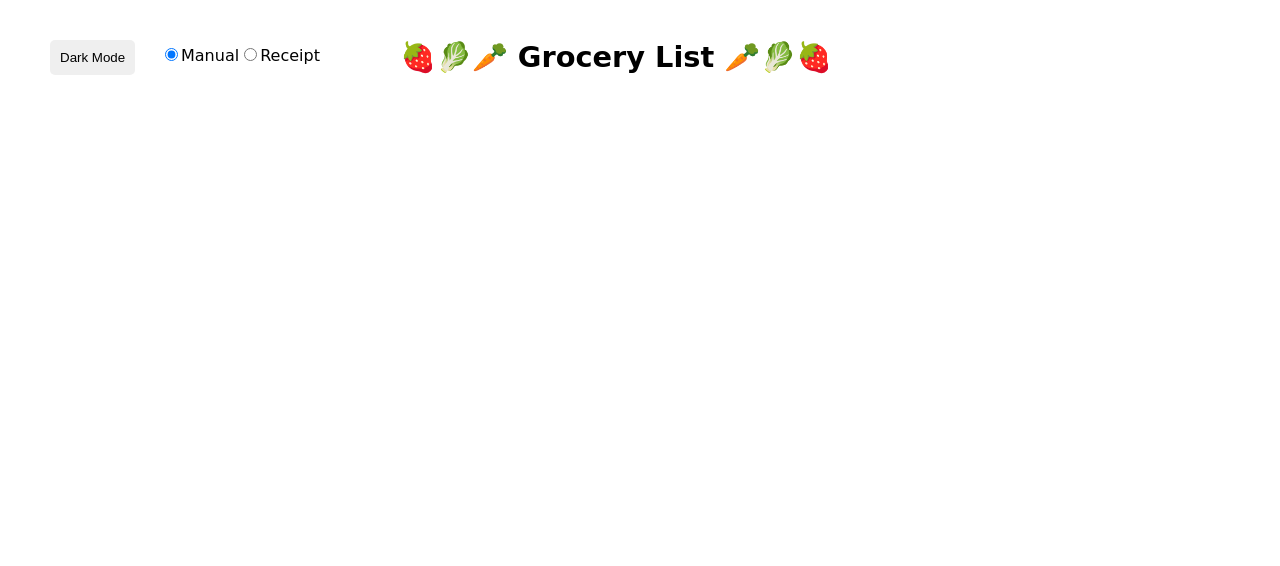
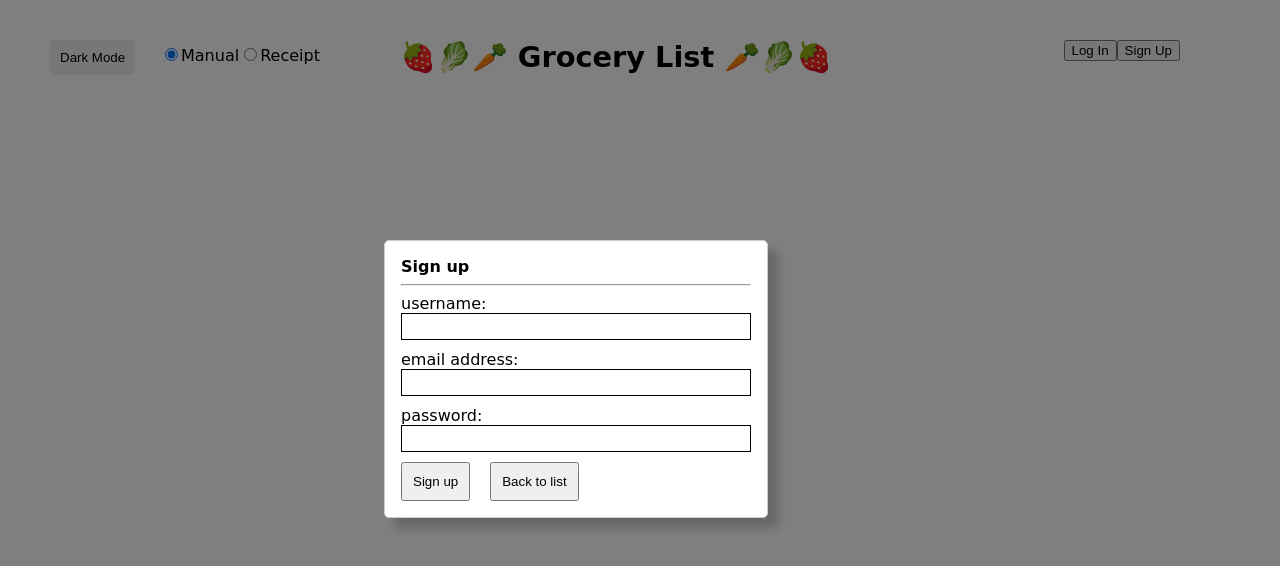
Before and after one commit to Remember-life/grocery-list, a React (Create React App) app in the folder client/: page /setting in a window 1280 px wide. Shown: the top 566 px of the page. Built offline with nearby package versions, Linux system fonts and the light colour scheme; the HTML template or start-up script is replaced by a standard one.

Commit message:
created login and signup modals

```diff
--- a/client/src/App.jsx
+++ b/client/src/App.jsx
@@ -1,18 +1,24 @@
 import React, { useState, useEffect } from 'react';
-import { BrowserRouter as Router, Switch, Route, Link } from 'react-router-dom';
+import { useHistory, BrowserRouter as Router, Switch, Route, Link } from 'react-router-dom';
 import '../../style.css';
 import Main from './Main.jsx';
 import Receipt from './Receipt.jsx';
 import Results from './Results.jsx';
 import Setting from './Setting.jsx';
 import ManualOrReceipt from './ManualOrReceipt.jsx';
+import Login from './Login.jsx';
+import Signup from './Signup.jsx';
 
 function App () {
+
+  const history = useHistory();
 
   const [currOption, setCurrOption] = useState('manual');
 
   const [recomm, setRecomm] = useState('');
   const [list, setList] = useState('');
+
+  const [isLoggedIn, setIsLoggedIn] = useState(false);
 
   useEffect(() => {
     const sessionData = JSON.parse(window.sessionStorage.getItem("recomm"));
@@ -40,6 +46,7 @@ function App () {
     window.sessionStorage.setItem("recomm", JSON.stringify(data));
   };
 
+
   return (
     <div id="main">
       <button type="button" className="light-or-dark" onClick={() => handleDarkMode()}>Dark Mode</button>
@@ -48,10 +55,21 @@ function App () {
         handleOption={handleRadioOption}
       />
       <div style={header}> 🍓🥬🥕 Grocery List 🥕🥬🍓 </div>
+      { isLoggedIn
+        ? <div>my list</div>
+        : <div style={auth}>
+            <button className="auth" type="button" onClick={() => { history.push('/login')}}>Log In</button>
+            <button className="auth" type="button" onClick={() => {
+              history.push('/signup')
+            }}>Sign Up</button>
+          </div>
+      }
       <Switch>
         <Route exact path="/"><Main handleList={handleList} handleRecommended={handleRecommended} /></Route>
         <Route path="/receipt"><Receipt /></Route>
         <Route path="/results"><Results user={recomm} cart={list}/></Route>
+        <Route path="/login"><Login /></Route>
+        <Route paht="/signup"><Signup /></Route>
       </Switch>
     </div>
   )
@@ -66,5 +84,11 @@ const header = {
   fontWeight: 'bold',
 };
 
+const auth = {
+  position: 'absolute',
+  top: '40px',
+  right: '100px',
+}
+
 
 export default App;
--- /dev/null
+++ b/client/src/Login.jsx
@@ -0,0 +1,92 @@
+import React, { useState } from 'react';
+import { useHistory, BrowserRouter as Router, Switch, Route, Link } from 'react-router-dom';
+import axios from 'axios';
+import '../../style.css';
+import Backdrop from './Backdrop.jsx';
+
+function Login () {
+  const history = useHistory();
+
+  const [backdrop, setBackDrop] = useState(true);
+  const [email, setEmail] = useState('');
+  const [password, setPassword] = useState('');
+
+  const handleUsernameChange = e => {
+    setUsername(e.target.value);
+  }
+
+  const handleEmailChange = e => {
+    setEmail(e.target.value);
+  }
+
+  const handlePasswordChange = e => {
+    setPassword(e.target.value);
+  }
+
+  const handleLoginSubmit = e => {
+    e.preventDefault;
+
+  }
+
+  return (
+    <>
+      <div>
+        {backdrop ? <Backdrop /> : null}
+      </div>
+      <div className="Modal">
+        <b>Login</b>
+        <hr />
+        <form style={form}>
+          <label>email address:</label>
+          <input
+            type="text"
+            value={email}
+            onChange={e => handleEmailChange(e)}
+            style={input}
+          />
+          <label>password:</label>
+          <input
+            type="text"
+            value={password}
+            onChange={e => handlePasswordChange(e)}
+            style={input}
+          />
+        </form>
+        <button
+          type="button"
+          onClick={handleLoginSubmit}
+          style={loginButtons}
+        >
+          Log in
+        </button>
+        <button
+          type="button"
+          onClick={() => { history.push('/') }}
+          style={loginButtons}
+        >
+          Back to list
+        </button>
+      </div>
+    </>
+
+  )
+
+}
+
+const form = {
+  display: 'flex',
+  flexFlow: 'column wrap',
+}
+
+const input = {
+  border: '1px solid black',
+  padding: '5px',
+  marginBottom: '10px',
+}
+
+const loginButtons = {
+  padding: '10px',
+  marginRight: '20px',
+}
+
+export default Login;
--- /dev/null
+++ b/client/src/Signup.jsx
@@ -0,0 +1,100 @@
+import React, { useState } from 'react';
+import { useHistory, BrowserRouter as Router, Switch, Route, Link } from 'react-router-dom';
+import axios from 'axios';
+import '../../style.css';
+import Backdrop from './Backdrop.jsx';
+
+function Signup () {
+  const history = useHistory();
+
+  const [backdrop, setBackDrop] = useState(true);
+  const [username, setUsername] = useState('');
+  const [email, setEmail] = useState('');
+  const [password, setPassword] = useState('');
+
+  const handleUsernameChange = e => {
+    setUsername(e.target.value);
+  }
+
+  const handleEmailChange = e => {
+    setEmail(e.target.value);
+  }
+
+  const handlePasswordChange = e => {
+    setPassword(e.target.value);
+  }
+
+  const handleSignupSubmit = e => {
+    e.preventDefault;
+
+  }
+
+  return (
+    <>
+      <div>
+        {backdrop ? <Backdrop /> : null}
+      </div>
+      <div className="Modal">
+        <b>Sign up</b>
+        <hr />
+        <form style={form}>
+          <label>username:</label>
+          <input
+            type="text"
+            value={username}
+            onChange={e => handleUsernameChange(e)}
+            style={input}
+          />
+          <label>email address:</label>
+          <input
+            type="text"
+            value={email}
+            onChange={e => handleEmailChange(e)}
+            style={input}
+          />
+          <label>password:</label>
+          <input
+            type="text"
+            value={password}
+            onChange={e => handlePasswordChange(e)}
+            style={input}
+          />
+        </form>
+        <button
+          type="button"
+          onClick={handleSignupSubmit}
+          style={signupButtons}
+        >
+          Sign up
+        </button>
+        <button
+          type="button"
+          onClick={() => { history.push('/') }}
+          style={signupButtons}
+        >
+          Back to list
+        </button>
+      </div>
+    </>
+
+  )
+
+}
+
+const form = {
+  display: 'flex',
+  flexFlow: 'column wrap',
+}
+
+const input = {
+  border: '1px solid black',
+  padding: '5px',
+  marginBottom: '10px',
+}
+
+const signupButtons = {
+  padding: '10px',
+  marginRight: '20px',
+}
+
+export default Signup;
```
